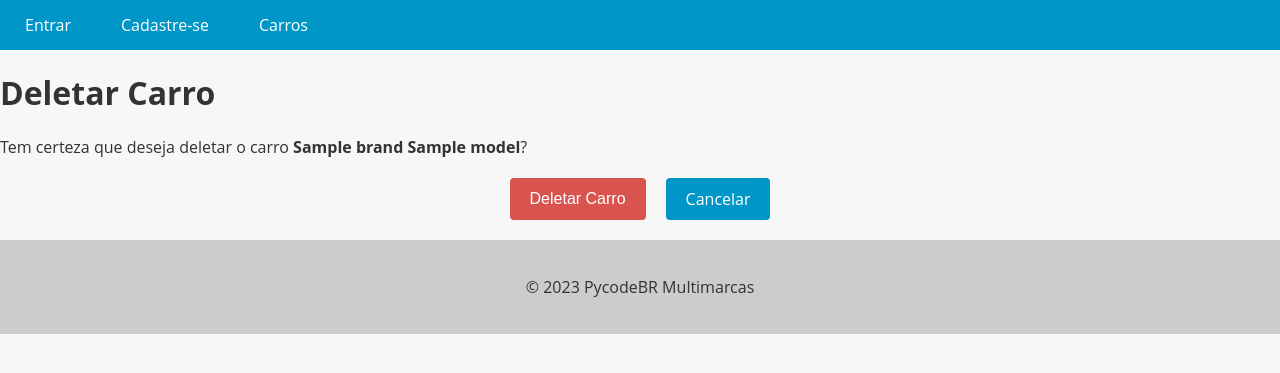
After one commit to YuudaiNoboru/carros, a Django app: template cars/templates/car_delete.html in a window 1280 px wide. The commit adds this page. Shown: the top 373 px of the page. Run offline with Django 5.2, Linux system fonts and the light colour scheme; the template is opened without the code that fills it: most values are stand-ins (such as "Sample title", 1, 10 or a date in 2020).

Commit message:
Adição da view de delete de carros e sistema de autorização.

```diff
--- a/app/urls.py
+++ b/app/urls.py
@@ -2,7 +2,7 @@ from django.contrib import admin
 from django.urls import path
 from django.conf import settings
 from django.conf.urls.static import static
-from cars.views import CarsListView, NewCarCreateView, CarDetailView, CarUpdateView
+from cars.views import CarsListView, NewCarCreateView, CarDetailView, CarUpdateView, CarDeleteView
 from accounts.views import register_view, login_view, logout_view
 
 urlpatterns = [
@@ -13,5 +13,6 @@ urlpatterns = [
     path('login/', login_view, name='login'),
     path('logout/', logout_view, name='logout'),
     path('car/<int:pk>/', CarDetailView.as_view(), name='car_detail'),
-    path('car/<int:pk>/update', CarUpdateView.as_view(), name='car_update')
+    path('car/<int:pk>/update', CarUpdateView.as_view(), name='car_update'),
+    path('car/<int:pk>/delete', CarDeleteView.as_view(), name='car_delete')
 ] + static(settings.MEDIA_URL, document_root=settings.MEDIA_ROOT)
--- /dev/null
+++ b/cars/templates/car_delete.html
@@ -0,0 +1,63 @@
+{% extends "base.html" %}
+
+{% block content %}
+  <style>
+    .buttons-container {
+      display: flex;
+      justify-content: center;
+      margin-top: 20px;
+      margin-bottom: 20px;
+    }
+
+    .btn {
+      display: inline-block;
+      background-color: #0096c7;
+      color: #fff;
+      border: none;
+      padding: 10px 20px;
+      font-size: 16px;
+      border-radius: 4px;
+      cursor: pointer;
+      transition: background-color 0.3s ease-in-out;
+      margin: 0 10px;
+    }
+
+    .btn:hover {
+      background-color: #108eb8;
+    }
+
+    .btn-danger {
+      background-color: #d9534f;
+      text-decoration: none !important;
+    }
+
+    .btn-danger:hover {
+      background-color: #d2221c;
+    }
+
+    .error-message {
+      color: #d9534f;
+      font-size: 14px;
+      margin-top: 5px;
+    }
+
+    a {
+      text-decoration: none !important;
+    }
+  </style>
+  <div class="card">
+    <div class="card-header">
+      <h1 class="card-title">Deletar Carro</h1>
+    </div>
+    <div class="card-body">
+      <p>Tem certeza que deseja deletar o carro <strong>{{ object.brand }} {{ object.model }}</strong>?</p>
+      <form method="post">
+        {% csrf_token %}
+        <div class="buttons-container">
+          <button type="submit" class="btn btn-danger">Deletar Carro</button>
+          <a href="{% url 'car_detail' pk=object.pk %}" class="btn btn-secondary">Cancelar</a>
+        </div>
+      </form>
+    </div>
+  </div>
+{% endblock %}
--- a/cars/templates/car_detail.html
+++ b/cars/templates/car_detail.html
@@ -87,7 +87,10 @@
       <p><strong>Placa:</strong> {{ object.plate }}</p>
       <p><strong>Preço:</strong> R$ {{ object.value }}</p>
   </div>
+  {% if user.is_authenticated %}
   <div class="buttons-container">
     <a href="{% url 'car_update' pk=object.pk %}" class="btn btn-primary">Editar</a>
+    <a href="{% url 'car_delete' pk=object.pk %}" class="btn btn-primary">Deletar</a>
   </div>
+  {% endif %}
 {% endblock %}
--- a/cars/templates/car_update.html
+++ b/cars/templates/car_update.html
@@ -115,6 +115,7 @@
     <div>
       <div class="buttons-container">
         <input type="submit" value="Salvar Alterações" class="btn btn-primary">
+        <a href="{% url 'car_delete' pk=object.pk %}" class="btn btn-secondary">Delete</a>
         <a href="{% url 'cars_list' %}" class="btn btn-secondary">Cancelar</a>
       </div>
     </div>
```
Also changed, not shown: cars/views.py (+17 -5 lines).
